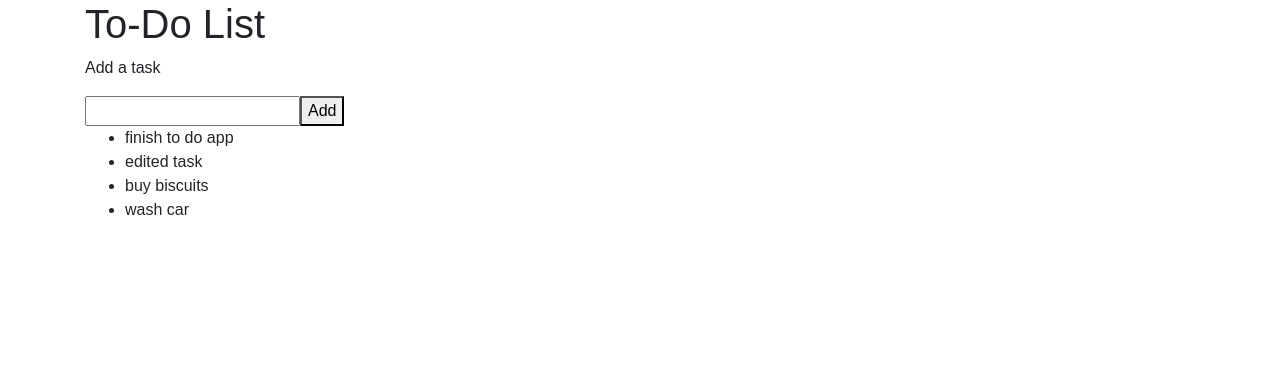
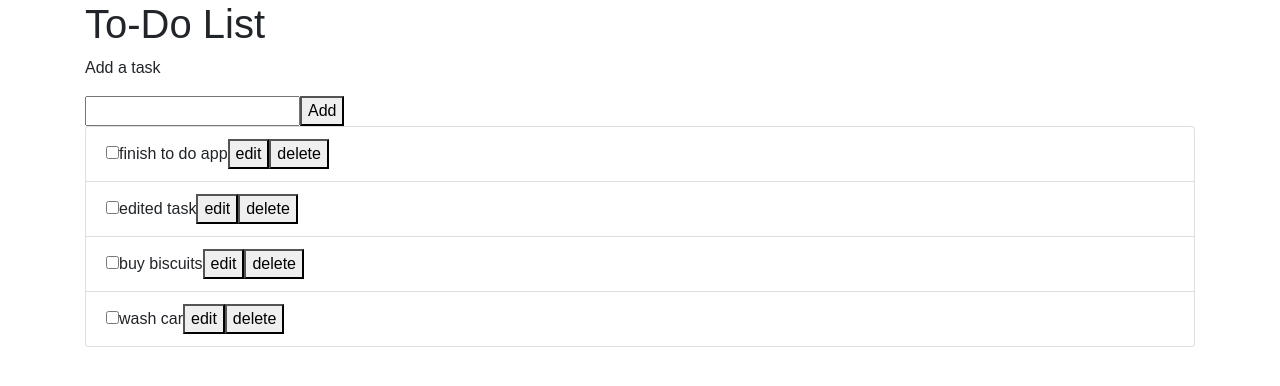
Before and after one commit to LewisAlderman/To-Do-App, a React (Create React App) app: page / in a window 1280 px wide. Shown: the top 386 px of the page. Built offline with nearby package versions, Linux system fonts and the light colour scheme.

Commit message:
Got checkboxes working

```diff
--- a/src/components/List.jsx
+++ b/src/components/List.jsx
@@ -1,4 +1,5 @@
 import React, { Component } from "react";
+import ListItem from "./ListItem";
 
 class List extends Component {
 	constructor(props) {
@@ -14,7 +15,7 @@ class List extends Component {
 				{
 					id: 2,
 					task: "edited task",
-					completed: true,
+					completed: false,
 				},
 				{
 					id: 3,
@@ -24,13 +25,14 @@ class List extends Component {
 				{
 					id: 4,
 					task: "wash car",
-					completed: true,
+					completed: false,
 				},
 			],
 			listItem: "",
 		};
 		this.handleChange = this.handleChange.bind(this);
 		this.handleClick = this.handleClick.bind(this);
+		this.handleCheck = this.handleCheck.bind(this);
 	}
 
 	handleChange(e) {
@@ -54,8 +56,19 @@ class List extends Component {
 		});
 	}
 
+	handleCheck(index) {
+		let { toDoArray } = this.state;
+		toDoArray[index].completed = !toDoArray[index].completed;
+		let newArr = toDoArray;
+
+		this.setState({
+			toDoArray: newArr,
+		});
+	}
+
 	render() {
 		const { toDoArray } = this.state;
+
 		return (
 			<React.Fragment>
 				<p>Add a task</p>
@@ -64,10 +77,13 @@ class List extends Component {
 				{!toDoArray.length ? (
 					<p>Not items here</p>
 				) : (
-					<ul>
-						{" "}
+					<ul className="list-group">
 						{this.state.toDoArray.map((item, index) => (
-							<li key={index}> {item.task} </li>
+							<ListItem
+								key={index}
+								item={item}
+								onChange={() => this.handleCheck(index)}
+							/>
 						))}
 					</ul>
 				)}
--- /dev/null
+++ b/src/components/ListItem.jsx
@@ -0,0 +1,11 @@
+import React, { Component } from "react";
+
+const ListItem = ({ item, onChange }) => (
+	<li className="list-group-item">
+		<input type="checkbox" onChange={onChange} />
+		{item.task}
+		<button>edit</button>
+		<button>delete</button>
+	</li>
+);
+export default ListItem;
```
